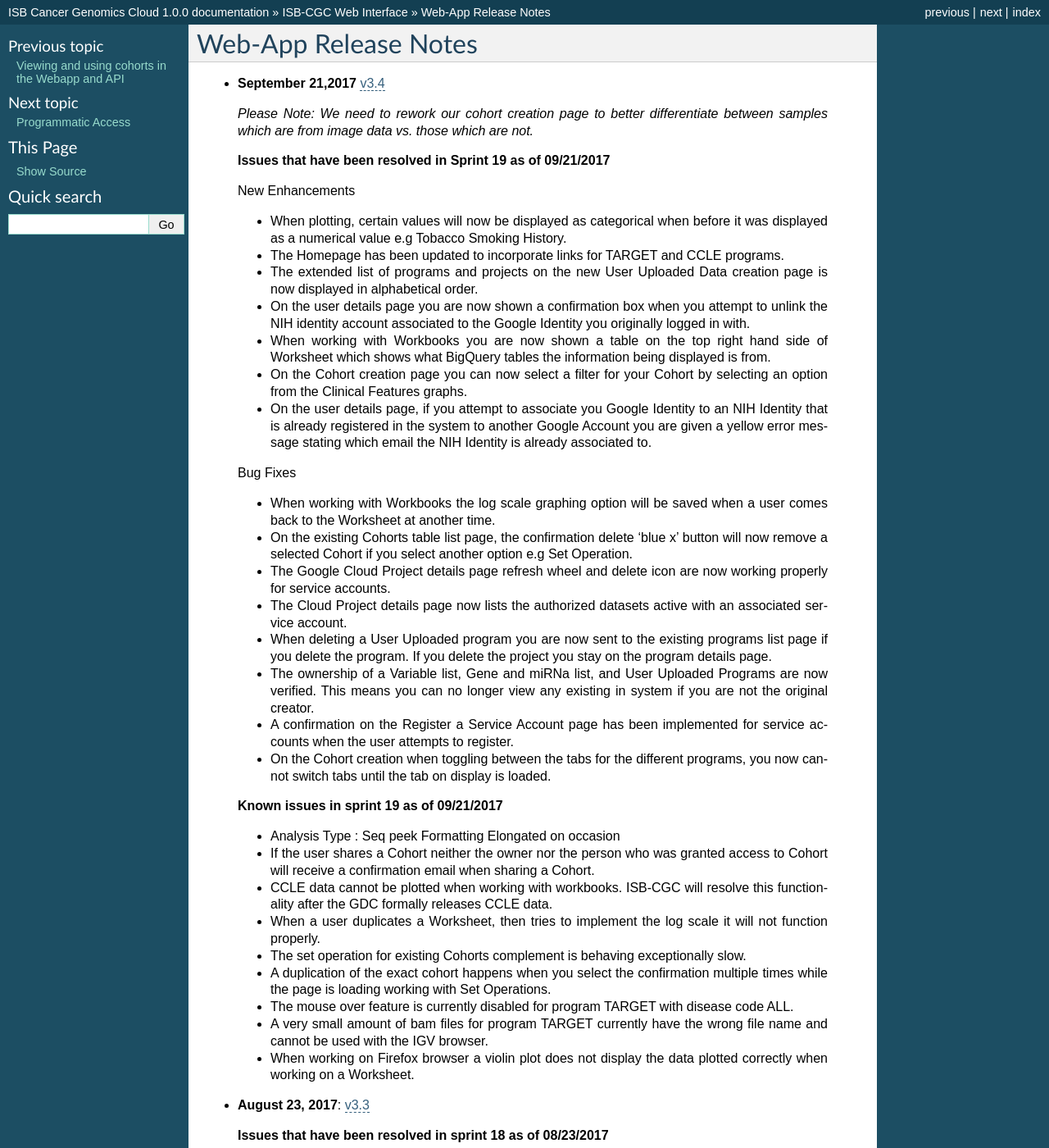
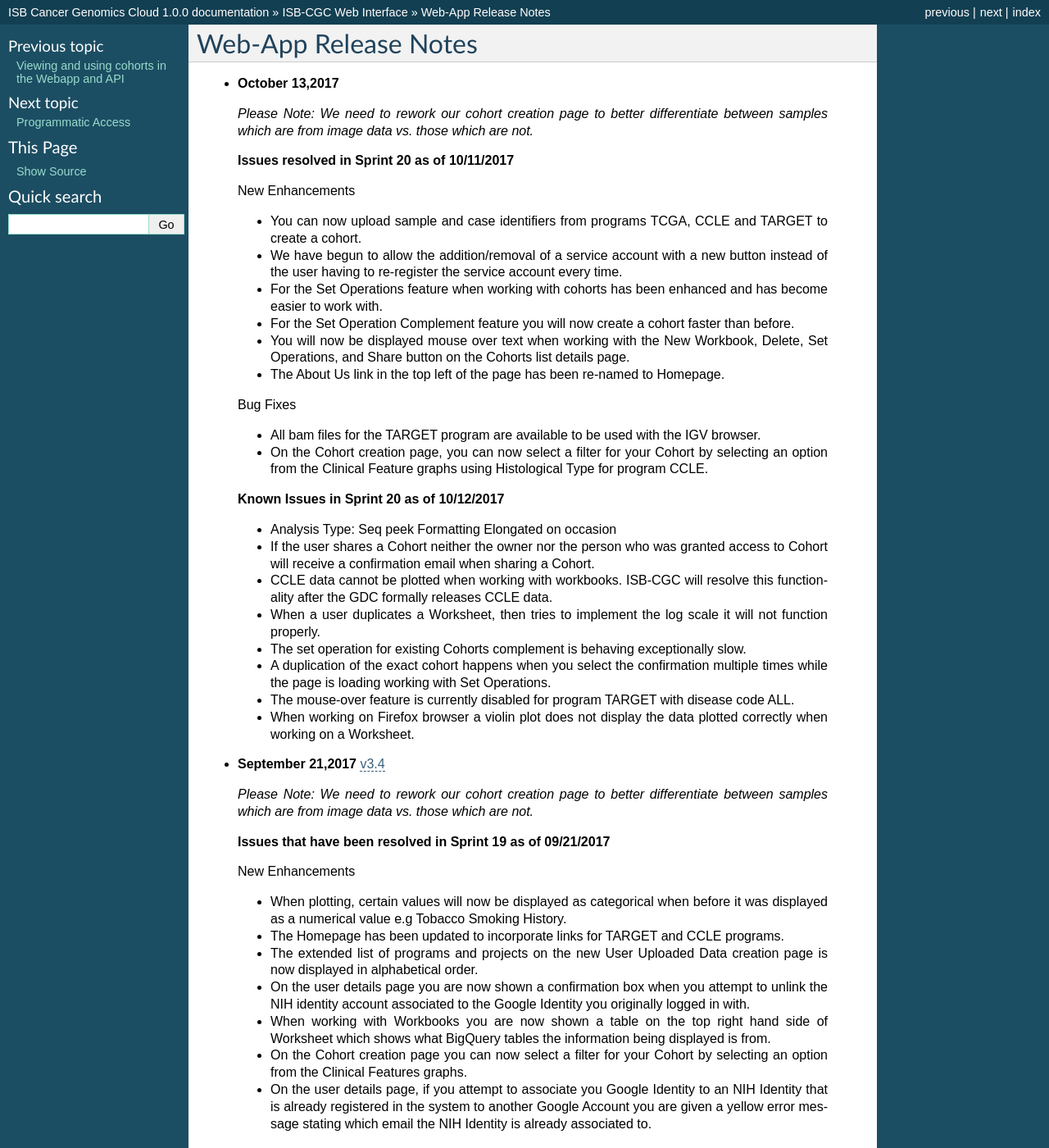
Before and after one commit to isb-cgc/readthedocs, a Sphinx documentation site: the page built from docs/source/sections/webapp/releases.rst, in a window 1280 px wide and 1400 px high. Shown: the whole window at 82% size. Built offline with Sphinx 7.4.7, drawn with Linux system fonts in a browser that asks for light colours; pages that are not in the unit, such as notebooks, are missing from menus.

Commit message:
release notes sprint 20

```diff
--- a/docs/source/sections/webapp/releases.rst
+++ b/docs/source/sections/webapp/releases.rst
@@ -1,6 +1,38 @@
 *********************
 Web-App Release Notes
 *********************
+
+* **October 13,2017**
+
+ *Please Note: We need to rework our cohort creation page to better differentiate between samples which are from image data vs. those which are not.*
+
+ **Issues resolved in Sprint 20 as of 10/11/2017**
+
+ New Enhancements
+
+ - You can now upload sample and case identifiers from programs TCGA, CCLE and TARGET to create a cohort.
+ - We have begun to allow the addition/removal of a service account with a new button instead of the user having to re-register the service account every time.
+ - For the Set Operations feature when working with cohorts has been enhanced and has become easier to work with.
+ - For the Set Operation Complement feature you will now create a cohort faster than before.
+ - You will now be displayed mouse over text when working with the New Workbook, Delete, Set Operations, and Share button on the Cohorts list details page.
+ - The About Us link in the top left of the page has been re-named to Homepage.
+
+ Bug Fixes
+
+ - All bam files for the TARGET program are available to be used with the IGV browser.
+ - On the Cohort creation page, you can now select a filter for your Cohort by selecting an option from the Clinical Feature graphs using Histological Type for program CCLE.
+
+ **Known Issues in Sprint 20 as of 10/12/2017**
+
+ - Analysis Type: Seq peek Formatting Elongated on occasion
+ - If the user shares a Cohort neither the owner nor the person who was granted access to Cohort will receive a confirmation email when sharing a Cohort.
+ - CCLE data cannot be plotted when working with workbooks.  ISB-CGC will resolve this functionality after the GDC formally releases CCLE data.
+ - When a user duplicates a Worksheet, then tries to implement the log scale it will not function properly.
+ - The set operation for existing Cohorts complement is behaving exceptionally slow.
+ - A duplication of the exact cohort happens when you select the confirmation multiple times while the page is loading working with Set Operations.
+ - The mouse-over feature is currently disabled for program TARGET with disease code ALL.
+ - When working on Firefox browser a violin plot does not display the data plotted correctly when working on a Worksheet.
+
 
 * **September 21,2017** `v3.4 <https://github.com/isb-cgc/ISB-CGC-Webapp/releases/tag/3.4>`_
 
```
